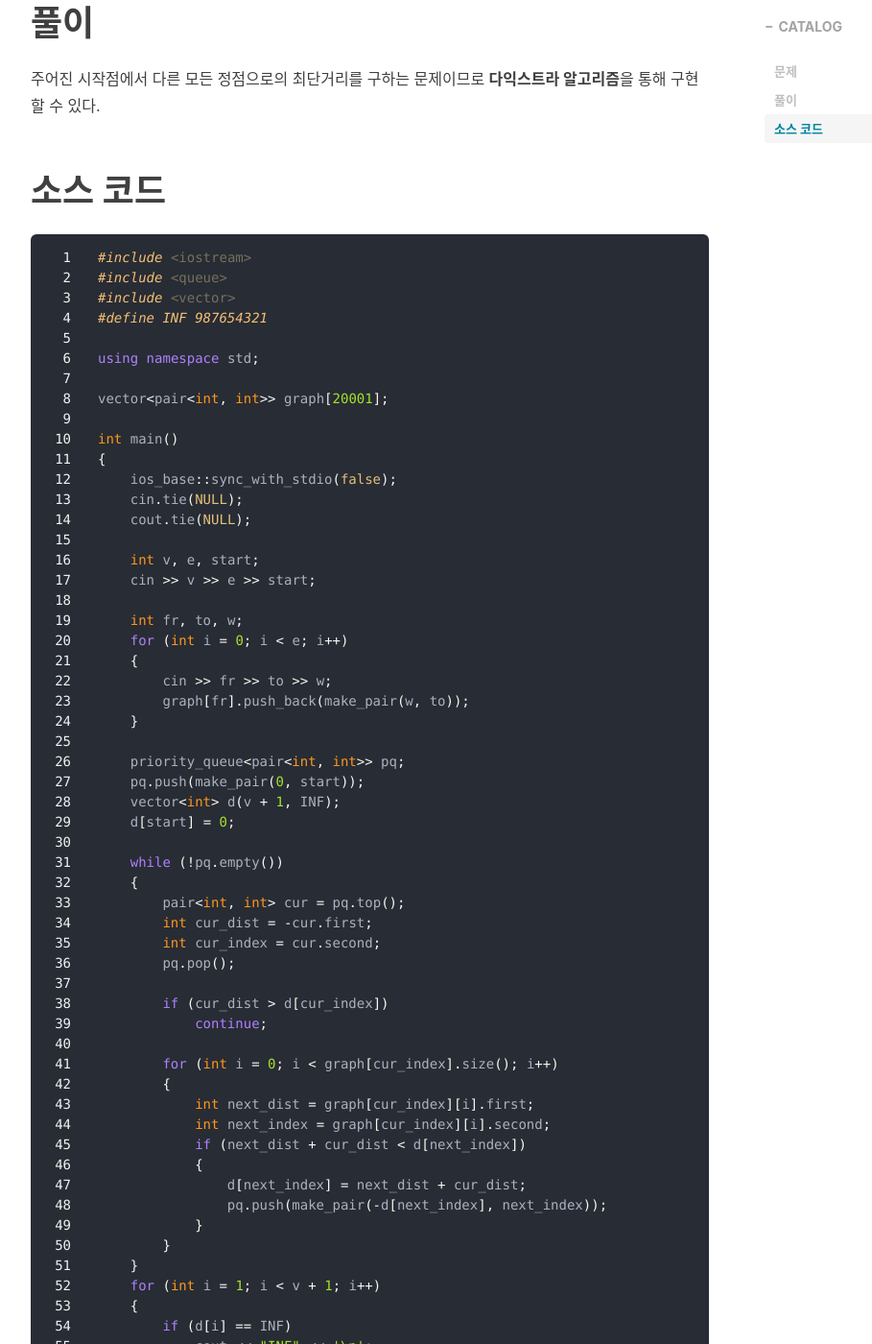
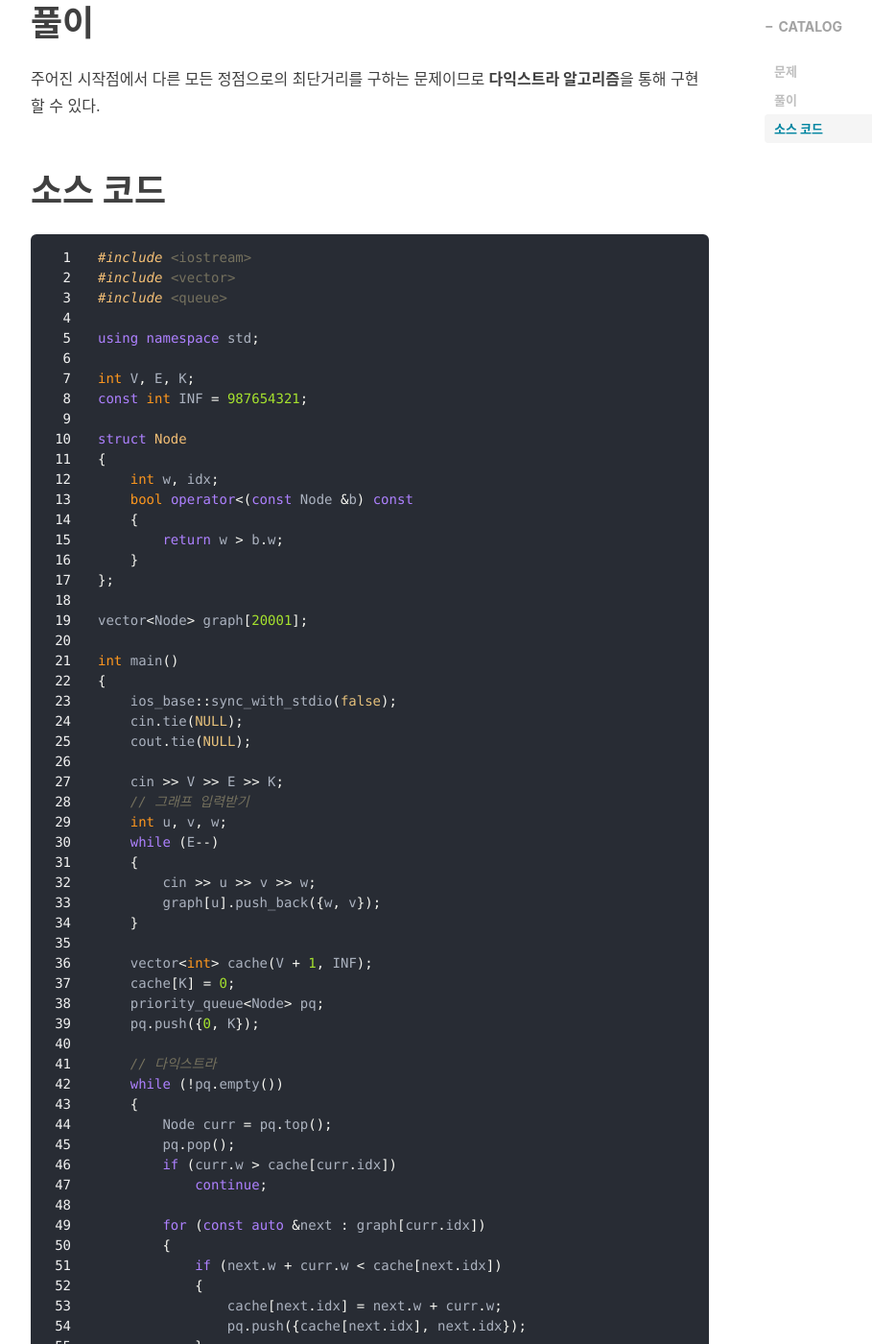
Before and after one commit to donggoolosori/donggoolosori.github.io, a Jekyll site: the page built from _posts/2020-10-12-boj-1753.md, in a window 1280 px wide and 1400 px high, scrolled down 741 px. Shown: the whole window at 96% size, without its empty margins (233-1142 px from the left). Built offline with Jekyll 4.4.1, drawn with Linux system fonts in a browser that asks for light colours; nearby versions of some CDN libraries; some web fonts are replaced; comment, search, counter and statistics services are not loaded; some of the changed text lies outside the part shown.

Commit message:
코드 수정

````diff
--- a/_posts/2020-10-12-boj-1753.md
+++ b/_posts/2020-10-12-boj-1753.md
@@ -22,13 +22,24 @@ tags:
 
 ```c++
 #include <iostream>
+#include <vector>
 #include <queue>
-#include <vector>
-#define INF 987654321
 
 using namespace std;
 
-vector<pair<int, int>> graph[20001];
+int V, E, K;
+const int INF = 987654321;
+
+struct Node
+{
+    int w, idx;
+    bool operator<(const Node &b) const
+    {
+        return w > b.w;
+    }
+};
+
+vector<Node> graph[20001];
 
 int main()
 {
@@ -36,49 +47,46 @@ int main()
     cin.tie(NULL);
     cout.tie(NULL);
 
-    int v, e, start;
-    cin >> v >> e >> start;
-
-    int fr, to, w;
-    for (int i = 0; i < e; i++)
+    cin >> V >> E >> K;
+    // 그래프 입력받기
+    int u, v, w;
+    while (E--)
     {
-        cin >> fr >> to >> w;
-        graph[fr].push_back(make_pair(w, to));
+        cin >> u >> v >> w;
+        graph[u].push_back({w, v});
     }
 
-    priority_queue<pair<int, int>> pq;
-    pq.push(make_pair(0, start));
-    vector<int> d(v + 1, INF);
-    d[start] = 0;
+    vector<int> cache(V + 1, INF);
+    cache[K] = 0;
+    priority_queue<Node> pq;
+    pq.push({0, K});
 
+    // 다익스트라
     while (!pq.empty())
     {
-        pair<int, int> cur = pq.top();
-        int cur_dist = -cur.first;
-        int cur_index = cur.second;
+        Node curr = pq.top();
         pq.pop();
-
-        if (cur_dist > d[cur_index])
+        if (curr.w > cache[curr.idx])
             continue;
 
-        for (int i = 0; i < graph[cur_index].size(); i++)
+        for (const auto &next : graph[curr.idx])
         {
-            int next_dist = graph[cur_index][i].first;
-            int next_index = graph[cur_index][i].second;
-            if (next_dist + cur_dist < d[next_index])
+            if (next.w + curr.w < cache[next.idx])
             {
-                d[next_index] = next_dist + cur_dist;
-                pq.push(make_pair(-d[next_index], next_index));
+                cache[next.idx] = next.w + curr.w;
+                pq.push({cache[next.idx], next.idx});
             }
         }
     }
-    for (int i = 1; i < v + 1; i++)
+    // 출력
+    for (int i = 1; i <= V; i++)
     {
-        if (d[i] == INF)
+        if (cache[i] == INF)
             cout << "INF" << '\n';
         else
-            cout << d[i] << '\n';
+            cout << cache[i] << '\n';
     }
+
     return 0;
 }
 ```
````
